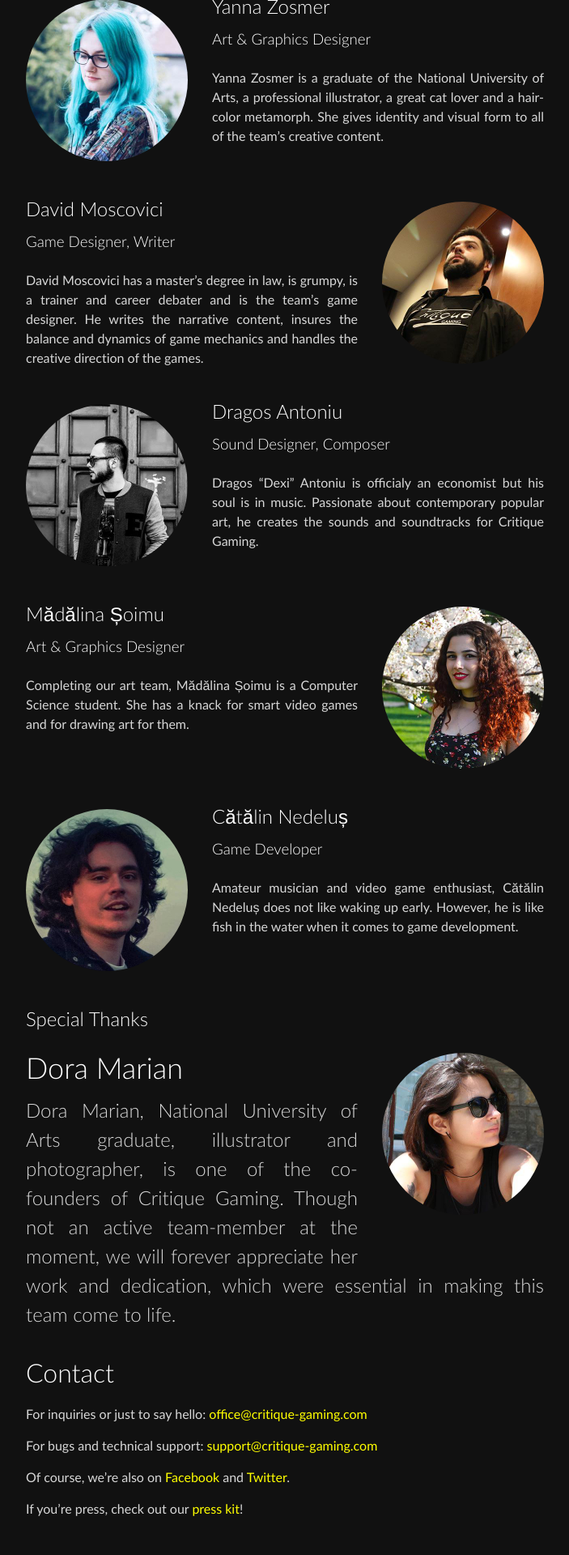
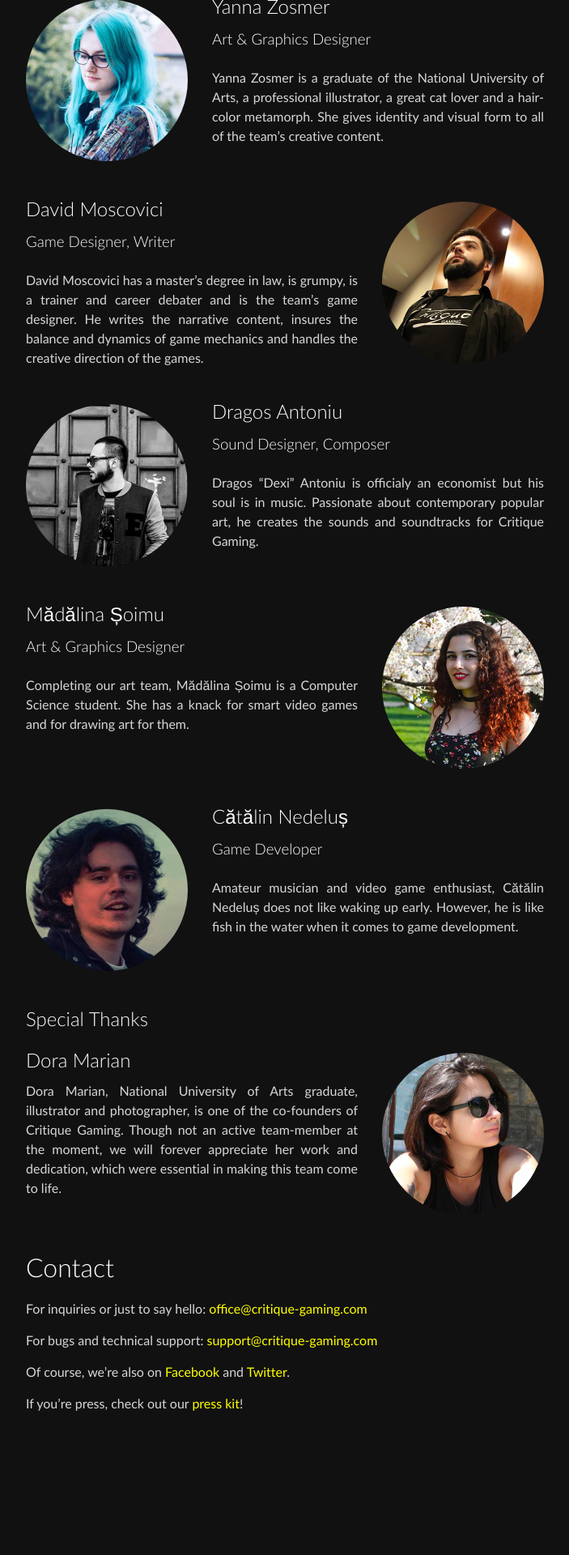
Before and after one commit to dapetcu21/interrogation-site, a Jekyll site: the page built from index.html, in a window 1280 px wide. Shown: the part 1874-3794 px from the top of the page at 81% size, without its empty margins (288-991 px from the left). Built offline with Jekyll 4.4.1, drawn with Linux system fonts in a browser that asks for light colours; after the commit the page ends 3664 px from its top, so only the background shows below that.

Commit message:
Fix unclosed tag

```diff
--- a/_includes/sections/about.html
+++ b/_includes/sections/about.html
@@ -51,7 +51,7 @@
 <p>Amateur musician and video game enthusiast, Cătălin Nedeluș does not like waking up early. However, he is like fish in the water when it comes to game development.</p>
 </div>
 
-<h2>Special Thanks<h2>
+<h2>Special Thanks</h2>
 
 <div class="team-profile">
 <img class="team-pic team-pic-right" src="/images/dora.jpg">
```
